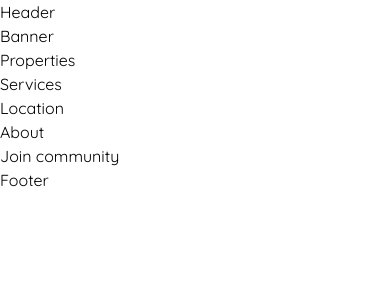
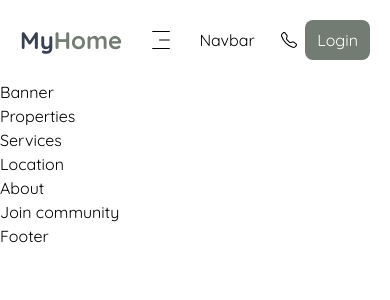
Before and after one commit to rodolphoreis/home, a Next.js app: page / in a window 390 px wide. Shown: the top 300 px of the page. Built offline with nearby package versions, Linux system fonts and the light colour scheme.

Commit message:
feat(Header): add responsive header with mobile menu toggle, contact link, and styled login button

```diff
--- a/src/components/Header/Header.tsx
+++ b/src/components/Header/Header.tsx
@@ -1,8 +1,48 @@
-"use client"
+"use client";
+
+import { CiMenuFries } from "react-icons/ci";
+import Link from "next/link";
+import { Navbar } from "../Navbar";
+import { useState } from "react";
+import { BsTelephone } from "react-icons/bs";
 
 export function Header() {
+  const [openMobileMenu, setOpenMobileMenu] = useState(false);
+  console.log(openMobileMenu);
 
-    return (
-        <p>Header</p>
-    )
+  return (
+    <header className="container mx-auto my-5">
+      <div className="flex items-center justify-between px-5 md:px-0">
+        <Link href="/">
+          <h1 className="flex gap-0 font-extrabold text-2xl">
+            <span className="text-gray-700">My</span>{" "}
+            <span className="text-secondary">Home</span>
+          </h1>
+        </Link>
+
+        <CiMenuFries
+          className="block text-2xl md:hidden"
+          onClick={() => setOpenMobileMenu((prev) => !prev)}
+        />
+
+        <Navbar openMobileMenu={openMobileMenu} />
+
+        <div className="flex items-center gap-2 md:gap-5">
+          <Link
+            href="Tel:9344857457"
+            className="flex items-center gap-4 cursor-pointer"
+          >
+            <BsTelephone />
+            <span className="hidden md:block">+351 9344857457</span>
+          </Link>
+          <Link
+            href="/login"
+            className="px-3 py-2 text-white rounded-lg bg-secondary hover:bg-black"
+          >
+            Login
+          </Link>
+        </div>
+      </div>
+    </header>
+  );
 }
```
